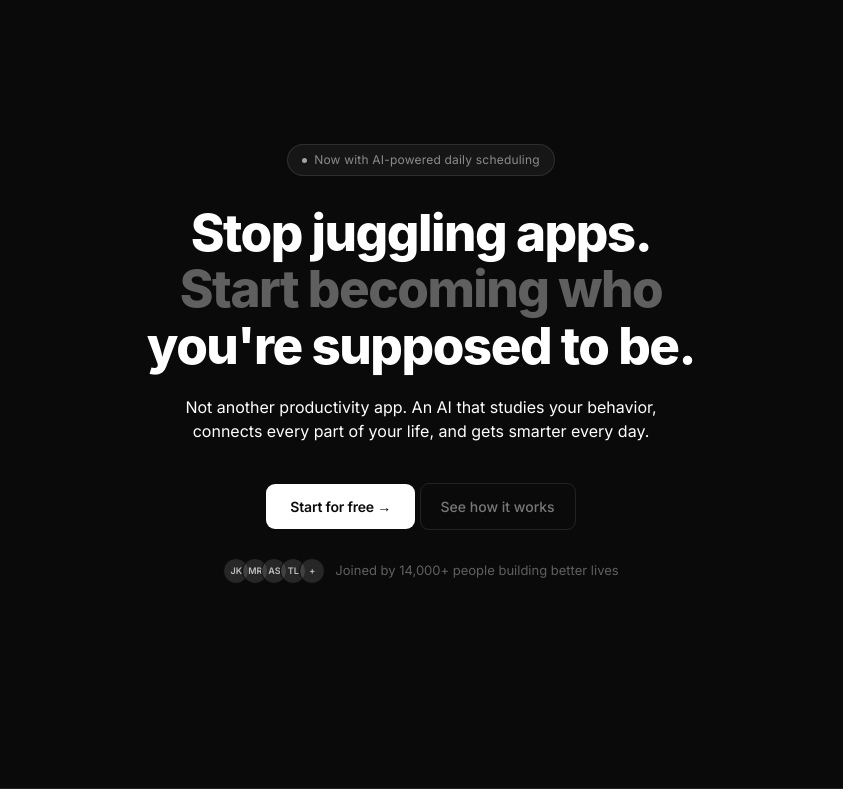
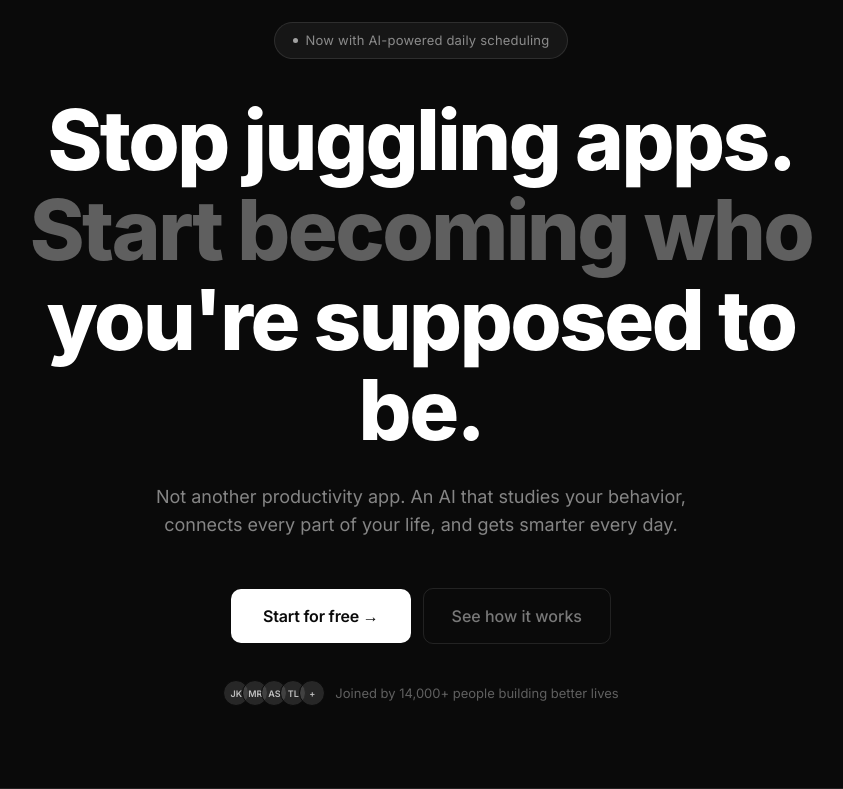
Before and after one commit to Donnyfab/TaskFlow, a Flask app: page / in a window 1280 px wide. Shown: the part 72-861 px from the top of the page, without its empty margins (219-1062 px from the left). Run offline with Flask 3, Linux system fonts and the light colour scheme; some libraries are stand-ins or nearby versions.

Commit message:
your message

```diff
--- a/templates/landing_page.html
+++ b/templates/landing_page.html
@@ -125,7 +125,7 @@
   flex-direction: column;
   align-items: center;
   text-align: center;
-  max-width: 680px;
+  max-width: 860px;
   width: 100%;
 }
 
@@ -160,14 +160,14 @@
     .hero-badge {
   display: inline-flex;
   align-items: center;
-  gap: 7px;
+  gap: 8px;
   background: rgba(255,255,255,0.05);
   border: 1px solid rgba(255,255,255,0.1);
   border-radius: 100px;
-  padding: 6px 14px;
-  font-size: 12px;
+  padding: 8px 18px;
+  font-size: 13px;
   color: rgba(255,255,255,0.5);
-  margin-bottom: 28px;
+  margin-bottom: 36px;
   letter-spacing: 0.2px;
   width: fit-content;
 }
@@ -181,38 +181,44 @@
 
     .hero h1 {
   font-family: -apple-system, BlinkMacSystemFont, 'SF Pro Display', 'Segoe UI', system-ui, sans-serif;
-  font-size: clamp(28px, 4vw, 58px);
+  font-size: clamp(42px, 6.5vw, 88px);
   font-weight: 800;
-  line-height: 1.1;
-  letter-spacing: -1.5px;
+  line-height: 1.08;
+  letter-spacing: -2.5px;
   max-width: 100%;
-  margin-bottom: 22px;
+  margin-bottom: 28px;
   color: #fff;
 }
 
     .hero h1 .dim { color: rgba(255,255,255,0.35); }
 
     .hero-sub {
-  max-width: 480px;
+  max-width: 560px;
+  font-size: 18px;
+  line-height: 1.6;
+  color: rgba(255,255,255,0.5);
   margin-left: auto;
   margin-right: auto;
-  margin-bottom: 40px;
+  margin-bottom: 48px;
 }
 
 .hero-ctas {
+  display: flex;
+  align-items: center;
   justify-content: center;
+  gap: 12px;
 }
 
 
     .cta-main {
       background: #fff;
       color: #0A0A0A;
-      font-size: 14px;
+      font-size: 16px;
       font-weight: 600;
       border: none;
       cursor: pointer;
-      padding: 12px 24px;
-      border-radius: 9px;
+      padding: 15px 32px;
+      border-radius: 10px;
       transition: background-color 160ms ease-out, transform 160ms ease-out;
       font-family: inherit;
       letter-spacing: -0.2px;
@@ -224,12 +230,12 @@
     .cta-secondary {
       background: transparent;
       color: rgba(255,255,255,0.45);
-      font-size: 14px;
+      font-size: 16px;
       font-weight: 500;
       border: 1px solid rgba(255,255,255,0.1);
       cursor: pointer;
-      padding: 12px 20px;
-      border-radius: 9px;
+      padding: 15px 28px;
+      border-radius: 10px;
       transition: border-color 160ms ease-out, color 160ms ease-out, transform 160ms ease-out;
       font-family: inherit;
     }
@@ -244,7 +250,7 @@
   display: flex;
   align-items: center;
   justify-content: center;
-  margin-top: 28px;
+  margin-top: 36px;
   margin-bottom: 0;
 }
 
@@ -682,8 +688,8 @@
 
     @media (max-width: 768px) {
   .hero h1 {
-    font-size: clamp(28px, 7vw, 40px);
-    letter-spacing: -1px;
+    font-size: clamp(36px, 9vw, 54px);
+    letter-spacing: -1.5px;
   }
 
   .hero {
```
